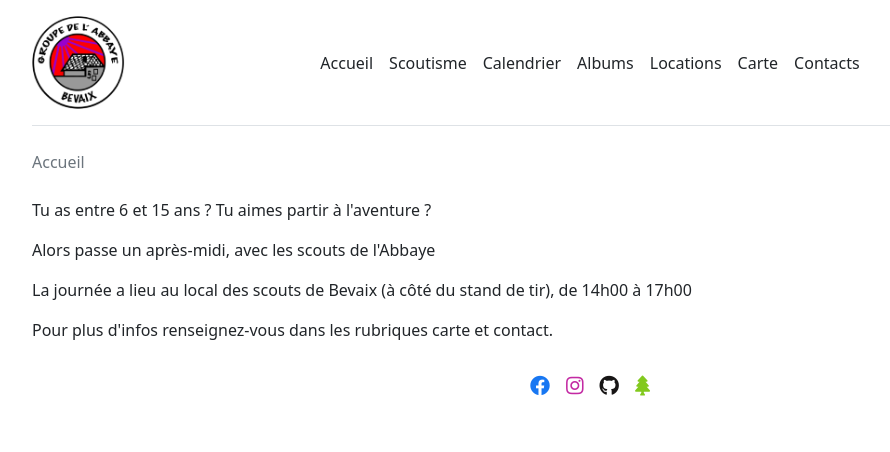
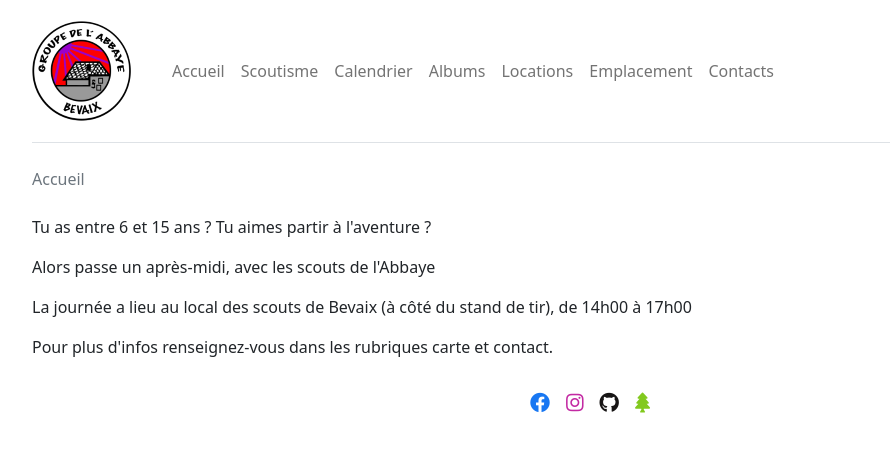
Before and after one commit to TheRaphael0000/www.scouts-bevaix.ch, a Django app: page / in a window 1280 px wide. Shown: the top 452 px of the page, without its empty margins (50-940 px from the left). Run offline with Django 3.2, Linux system fonts and the light colour scheme; some libraries are stand-ins or nearby versions.

Commit message:
update navbar, change carte into emplacement

```diff
--- a/scoutsbevaixch/static/css/master.css
+++ b/scoutsbevaixch/static/css/master.css
@@ -1,3 +1,11 @@
+a:hover {
+  text-decoration: underline;
+}
+
+a {
+  text-decoration: none;
+}
+
 .easeload {
   opacity: 0;
   -webkit-transition: all 1s ease;
--- a/scoutsbevaixch/templates/base.html
+++ b/scoutsbevaixch/templates/base.html
@@ -9,13 +9,12 @@
 
   <!-- Bootstrap -->
   <link href="https://cdn.jsdelivr.net/npm/bootstrap@5.1.3/dist/css/bootstrap.min.css" rel="stylesheet" integrity="sha384-1BmE4kWBq78iYhFldvKuhfTAU6auU8tT94WrHftjDbrCEXSU1oBoqyl2QvZ6jIW3" crossorigin="anonymous">
+
   <!-- Fontawesome -->
   <link rel="stylesheet" href="https://use.fontawesome.com/releases/v5.15.4/css/all.css" integrity="sha384-DyZ88mC6Up2uqS4h/KRgHuoeGwBcD4Ng9SiP4dIRy0EXTlnuz47vAwmeGwVChigm" crossorigin="anonymous">
 
-  <!-- JQuery (for Fancybox) -->
-  <script src="https://code.jquery.com/jquery-3.3.1.min.js"></script>
   <!-- Fancybox -->
-  <link rel="stylesheet" href="https://cdn.jsdelivr.net/npm/@fancyapps/ui@4.0/dist/fancybox.css"/>
+  <link rel="stylesheet" href="https://cdn.jsdelivr.net/npm/@fancyapps/ui@4.0/dist/fancybox.css" />
   <script src="https://cdn.jsdelivr.net/npm/@fancyapps/ui@4.0/dist/fancybox.umd.js"></script>
 
   <!-- Custom -->
@@ -27,24 +26,24 @@
 
 <body>
   <div class="container">
-    <header class="d-flex align-items-center justify-content-center justify-content-md-between py-3 mb-4 border-bottom">
-      <a href="." class="align-items-center col-md-1">
-        <img src="{% static 'logos/Logo_Abbaye_100.png' %}" class="img-fluid" alt="image halle 0">
+    <header class="navbar navbar-expand-md navbar-light py-3 mb-4 border-bottom">
+      <a href="." class="navbar-brand">
+        <img src="{% static 'logos/Logo_Abbaye_100.png' %}" class="img-fluid">
       </a>
+      <button class="navbar-toggler" type="button" data-toggle="collapse" data-target="#navbarItems" aria-controls="navbarItems" aria-expanded="false" aria-label="Toggle navigation">
+        <span class="navbar-toggler-icon"></span>
+      </button>
 
-      <ul class="nav col-md-auto justify-content-center">
-        <li><a href="/" class="nav-link px-2 link-dark">Accueil</a></li>
-        <li><a href="/scoutisme" class="nav-link px-2 link-dark">Scoutisme</a></li>
-        {# <li><a href="/actualites" class="nav-link px-2 link-dark">Actualités</a></li> #}
-        <li><a href="/calendrier" class="nav-link px-2 link-dark">Calendrier</a></li>
-        <li><a href="/albums" class="nav-link px-2 link-dark">Albums</a></li>
-        <li><a href="/locations" class="nav-link px-2 link-dark">Locations</a></li>
-        <li><a href="/carte" class="nav-link px-2 link-dark">Carte</a></li>
-        <li><a href="/contacts" class="nav-link px-2 link-dark">Contacts</a></li>
-      </ul>
-
-      <div class="col-md-1 text-end">
-
+      <div class="collapse navbar-collapse" id="navbarItems">
+        <ul class="navbar-nav mx-3 mt-2 mt-lg-0">
+          <li class="nav-item"><a accesskey="1" href="/" class="nav-link">Accueil</a></li>
+          <li class="nav-item"><a accesskey="2" href="/scoutisme" class="nav-link">Scoutisme</a></li>
+          <li class="nav-item"><a accesskey="3" href="/calendrier" class="nav-link">Calendrier</a></li>
+          <li class="nav-item"><a accesskey="4" href="/albums" class="nav-link">Albums</a></li>
+          <li class="nav-item"><a accesskey="5" href="/locations" class="nav-link">Locations</a></li>
+          <li class="nav-item"><a accesskey="6" href="/emplacement" class="nav-link">Emplacement</a></li>
+          <li class="nav-item"><a accesskey="7" href="/contacts" class="nav-link">Contacts</a></li>
+        </ul>
       </div>
     </header>
 
@@ -59,20 +58,25 @@
     </main>
 
     <footer class="d-flex justify-content-center py-3 h5">
-      <a class="px-2" style="color:#1877f2;" href="/">
+      <a class="px-2" style="color:#1877f2;" accesskey="f" href="/">
         <i class="fab fa-facebook"></i>
       </a>
-      <a class="px-2" style="color:#c32aa3;" href="/">
+      <a class="px-2" style="color:#c32aa3;" accesskey="i" href="/">
         <i class="fab fa-instagram"></i>
       </a>
-      <a class="px-2" style="color:#171515;" href="https://github.com/TheRaphael0000/scoutsbevaix">
+      <a class="px-2" style="color:#171515;" accesskey="g" href="https://github.com/TheRaphael0000/scoutsbevaix">
         <i class="fab fa-github"></i>
       </a>
-      <a class="px-2" style="color:#82C91E;" href="/log">
+      <a class="px-2" style="color:#82C91E;" accesskey="l" href="/log">
         <i class="fas fa-tree"></i>
       </a>
     </footer>
   </div>
+
+  <!-- Bootstrap / Fancybox -->
+  <script src="https://code.jquery.com/jquery-3.2.1.slim.min.js" integrity="sha384-KJ3o2DKtIkvYIK3UENzmM7KCkRr/rE9/Qpg6aAZGJwFDMVNA/GpGFF93hXpG5KkN" crossorigin="anonymous"></script>
+  <script src="https://cdnjs.cloudflare.com/ajax/libs/popper.js/1.12.9/umd/popper.min.js" integrity="sha384-ApNbgh9B+Y1QKtv3Rn7W3mgPxhU9K/ScQsAP7hUibX39j7fakFPskvXusvfa0b4Q" crossorigin="anonymous"></script>
+  <script src="https://maxcdn.bootstrapcdn.com/bootstrap/4.0.0/js/bootstrap.min.js" integrity="sha384-JZR6Spejh4U02d8jOt6vLEHfe/JQGiRRSQQxSfFWpi1MquVdAyjUar5+76PVCmYl" crossorigin="anonymous"></script>
 </body>
 
 </html>
--- a/scoutsbevaixch/templates/carte.html
+++ b/scoutsbevaixch/templates/emplacement.html
@@ -1,10 +1,10 @@
 {% extends "base.html" %}
 {% load static %}
 
-{% block title %}Carte{% endblock %}
+{% block title %}Emplacement{% endblock %}
 {% block breadcrumb %}
 <li class="breadcrumb-item"><a href="/">Accueil</a></li>
-<li class="breadcrumb-item active" aria-current="page">Carte</li>
+<li class="breadcrumb-item active" aria-current="page">Emplacement</li>
 {% endblock %}
 
 {% block main %}
--- a/scoutsbevaixch/urls.py
+++ b/scoutsbevaixch/urls.py
@@ -20,6 +20,6 @@ urlpatterns = [
          views.thumbnail, name='thumbnail'),
 
     path('locations', views.locations, name='locations'),
-    path('carte', views.carte, name='carte'),
+    path('emplacement', views.emplacement, name='emplacement'),
     path('contacts', views.contacts, name='contacts'),
 ]
--- a/scoutsbevaixch/views/__init__.py
+++ b/scoutsbevaixch/views/__init__.py
@@ -11,5 +11,5 @@ from .static_views import scoutisme
 from .static_views import actualites
 from .static_views import calendrier
 from .static_views import locations
-from .static_views import carte
+from .static_views import emplacement
 from .static_views import contacts
--- a/scoutsbevaixch/views/static_views.py
+++ b/scoutsbevaixch/views/static_views.py
@@ -22,8 +22,8 @@ def locations(request):
     return render(request, "locations.html")
 
 
-def carte(request):
-    return render(request, "carte.html")
+def emplacement(request):
+    return render(request, "emplacement.html")
 
 
 def contacts(request):
```
